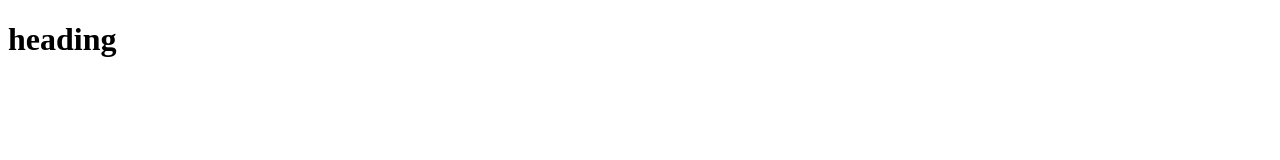
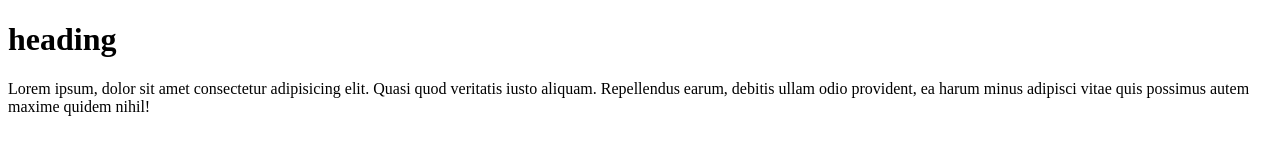
Before and after one commit to Alamin-Coding/es-2503-syber-punk, a plain HTML site: page index.html in a window 1280 px wide. Drawn offline with Linux system fonts and the light colour scheme.

Commit message:
add a new line into index file

```diff
--- a/index.html
+++ b/index.html
@@ -7,5 +7,6 @@
 	</head>
 	<body>
 		<h1>heading</h1>
+		<p>Lorem ipsum, dolor sit amet consectetur adipisicing elit. Quasi quod veritatis iusto aliquam. Repellendus earum, debitis ullam odio provident, ea harum minus adipisci vitae quis possimus autem maxime quidem nihil!</p>
 	</body>
 </html>
```
